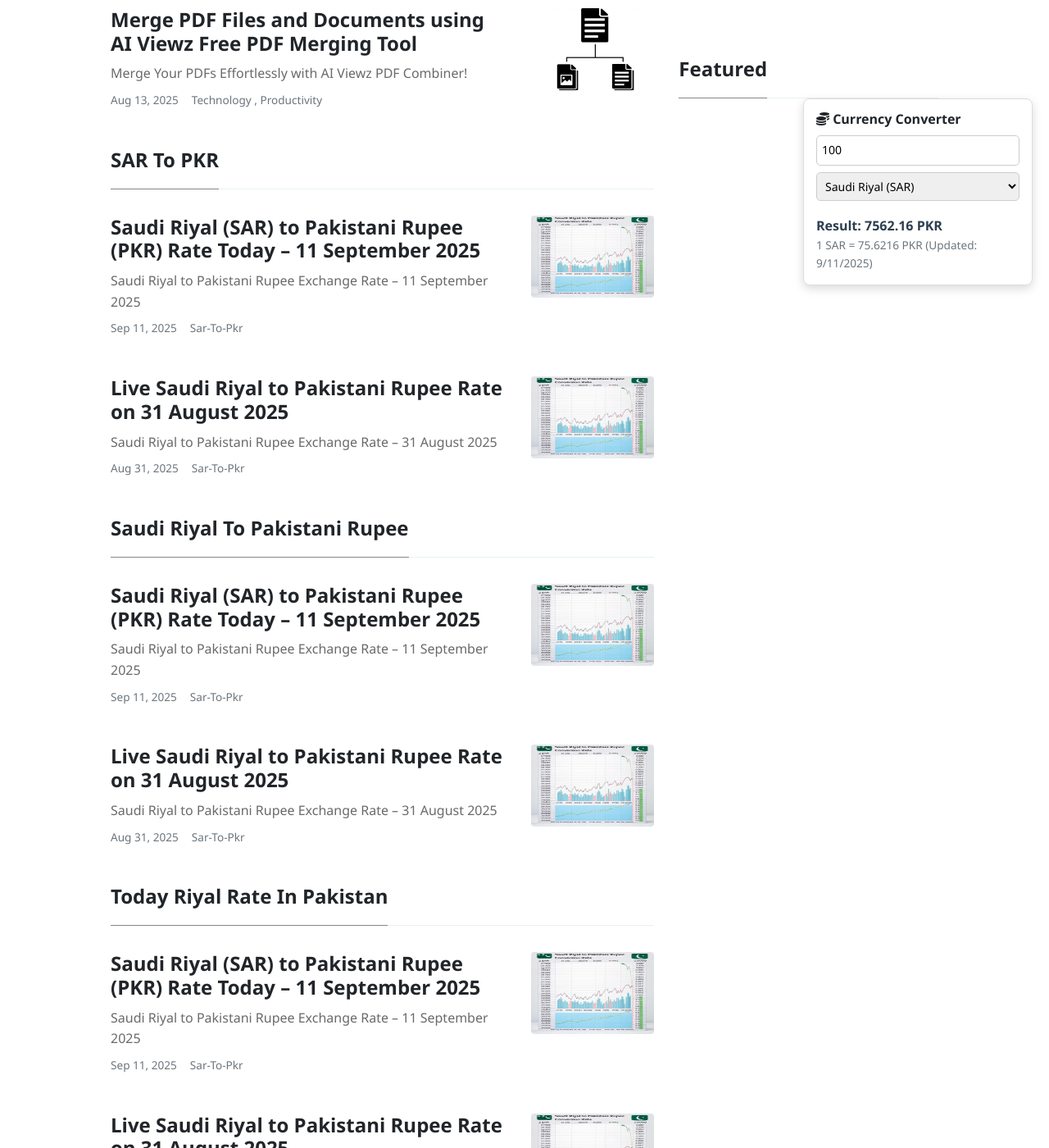
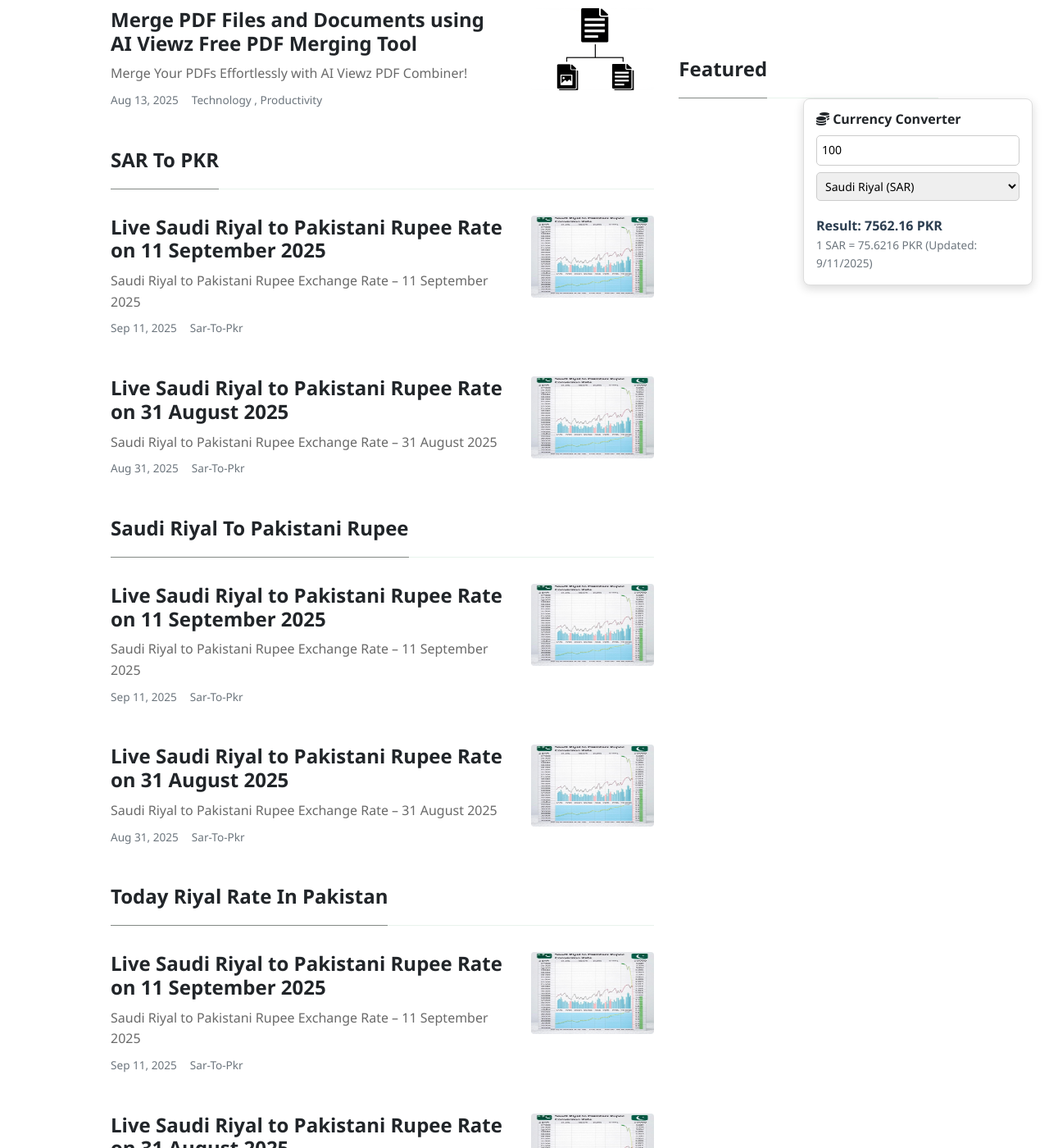
Before and after one commit to mlcom/mlcom.github.io, a Jekyll site: the page built from _pages/tags.html, in a window 1280 px wide and 1400 px high, scrolled down 6140 px. Shown: the whole window at 82% size. Built offline with Jekyll 4.4.1, drawn with Linux system fonts in a browser that asks for light colours; nearby versions of some CDN libraries; some of the changed text lies outside the part shown.

Commit message:
Automated: Update currency rates and generate daily posts

```diff
--- a/_data/rates.yml
+++ b/_data/rates.yml
@@ -1,4 +1,4 @@
-last_updated_utc: '2025-09-11T01:51:55.939074+00:00'
+last_updated_utc: '2025-09-11T04:28:12.298240+00:00'
 rates:
   AED: 3.6725
   AFN: 68.3458
--- a/_posts/2025-09-11-today-saudi-riyal-to-pkr-exchange-rate-september-2025-prices-updated-sar-to-pkr.md
+++ b/_posts/2025-09-11-today-saudi-riyal-to-pkr-exchange-rate-september-2025-prices-updated-sar-to-pkr.md
@@ -1,6 +1,6 @@
 ---
 layout: post
-title:  'Saudi Riyal (SAR) to Pakistani Rupee (PKR) Rate Today – 11 September 2025'
+title:  'Live Saudi Riyal to Pakistani Rupee Rate on 11 September 2025'
 author: jane
 categories: [ sar-to-pkr ]
 image: assets/images/sar-to-pkr-rate-today.jpg
--- a/_posts/2025-09-11-today-us-dollar-to-pkr-exchange-rate-september-2025-prices-updated-usd-to-pkr.md
+++ b/_posts/2025-09-11-today-us-dollar-to-pkr-exchange-rate-september-2025-prices-updated-usd-to-pkr.md
@@ -1,6 +1,6 @@
 ---
 layout: post
-title:  'US Dollar (USD) to Pakistani Rupee (PKR) Rate Today – 11 September 2025'
+title:  'Live US Dollar to Pakistani Rupee Rate on 11 September 2025'
 author: jane
 categories: [ usd-to-pkr ]
 image: assets/images/usd-to-pkr-rate-today.jpg
```
